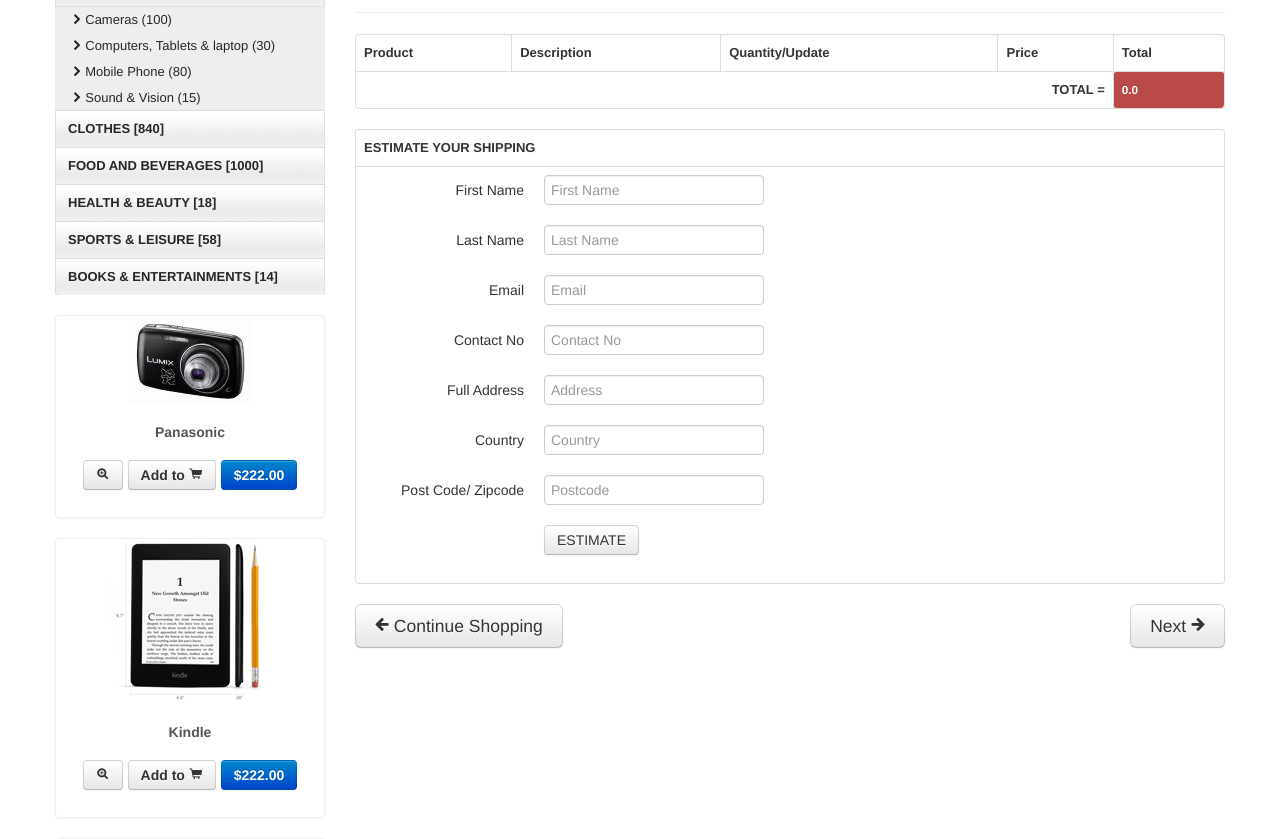
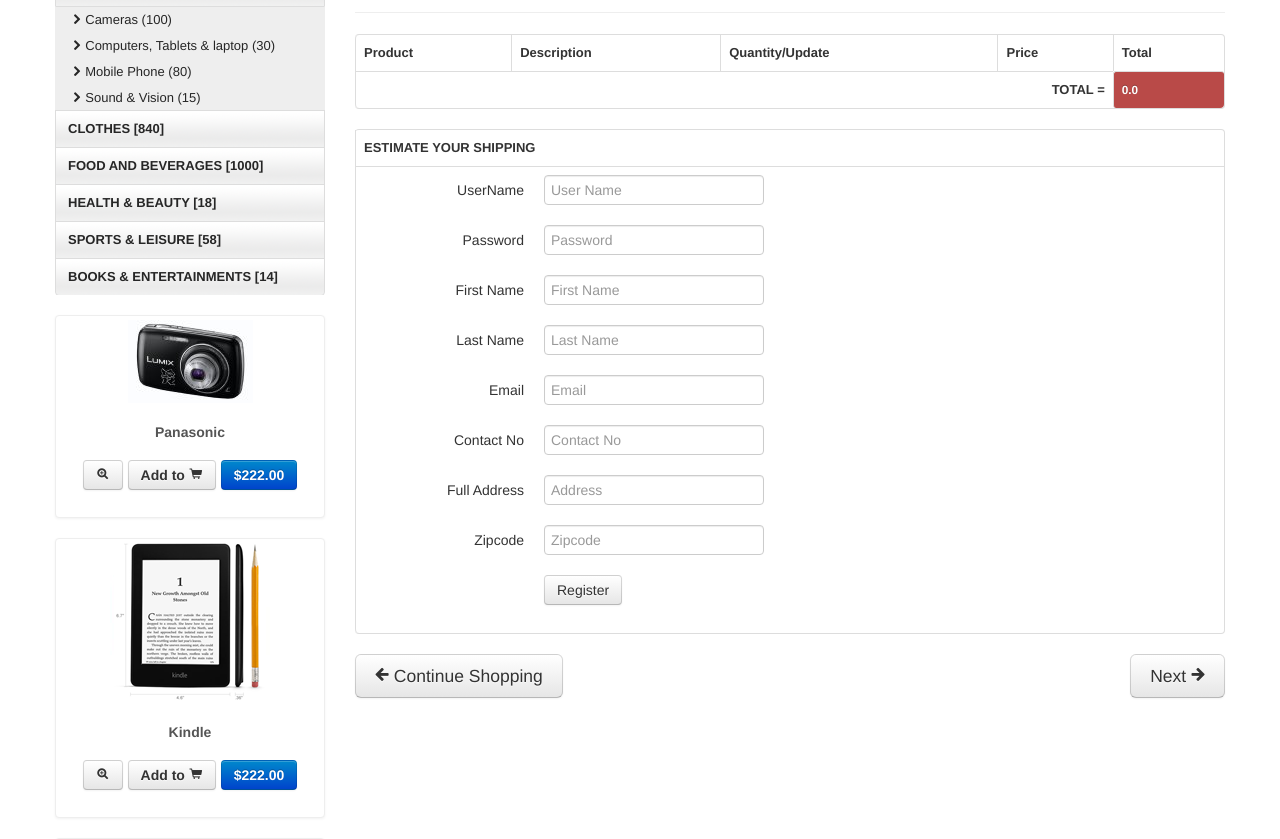
Before and after one commit to shoukhin93/Shopping-Cart, a Django app: page /product_summary/ in a window 1280 px wide. Shown: the part 215-1054 px from the top of the page. Run offline with Django 3.2, Linux system fonts and the light colour scheme.

Commit message:
saving user information to database done

```diff
--- a/B2E_Commerce/urls.py
+++ b/B2E_Commerce/urls.py
@@ -28,7 +28,7 @@
     path('product_summary/', views.product_summary, name="product_summary"),
     path('remove_cart_item/<int:id>/', views.remove_cart_item, name="remove_cart_item"),
     path('remove_all_cart_items/', views.remove_all_cart_items, name="remove_all_cart_items"),
-    path('add_shipping_info/', views.add_shipping_info, name="add_shipping_info"),
+    path('user_registration/', views.user_registration, name="user_registration"),
     path('admin/', admin.site.urls),
 ]
 
--- a/online_shopping_cart/admin.py
+++ b/online_shopping_cart/admin.py
@@ -1,6 +1,6 @@
 from django.contrib import admin
-from online_shopping_cart.models import Items, Information
+from online_shopping_cart.models import Items, UserInformation
 
 # Register your models here.
 admin.site.register(Items)
-admin.site.register(Information)
+admin.site.register(UserInformation)
--- a/online_shopping_cart/views.py
+++ b/online_shopping_cart/views.py
@@ -1,6 +1,6 @@
 from django.shortcuts import render, redirect
-from online_shopping_cart.forms import AddItems, AddShipplingInfo
-from online_shopping_cart.models import Items, Information
+from online_shopping_cart.forms import AddItems, UserInformationForm, UserRegistrationForm
+from online_shopping_cart.models import Items, UserInformation
 from django.contrib import messages
 from django.http import HttpResponseRedirect
 from django.urls import reverse
@@ -118,14 +118,43 @@
     return HttpResponseRedirect(reverse('product_summary'))
 
 
-def add_shipping_info(request):
-    if request.method == 'POST':
-        form = AddShipplingInfo(request.POST)
-        if form.is_valid():
-            form.save()
-            return HttpResponseRedirect(reverse('product_summary'))
+# def add_shipping_info(request):
+#     if request.method == 'POST':
+#         form = user_registration_form(request.POST)
+#         if form.is_valid():
+#             form.save()
+#             return HttpResponseRedirect(reverse('product_summary'))
+#         else:
+#             messages.error(request, form.errors)
+#             return HttpResponseRedirect(reverse('product_summary'))
+#
+#     return render(request, 'product_summary.html')
+
+
+def user_registration(request):
+    if request.method == "POST":
+        registration_form = UserRegistrationForm(data=request.POST)
+        user_information = UserInformationForm(data=request.POST)
+
+        if registration_form.is_valid() and user_information.is_valid():
+
+            # Registering user
+            user = registration_form.save()
+            user.set_password(user.password)
+            user.save()
+
+            # Saving Registered User data
+            temp = user_information.save(commit=False)
+            temp.user_id = user
+            temp.save()
+
         else:
-            messages.error(request, form.errors)
-            return HttpResponseRedirect(reverse('product_summary'))
+            messages.error(request, registration_form.errors)
+
+            # for message in messages:
+            print(registration_form.errors)
+            print(user_information.errors)
+
+        return HttpResponseRedirect(reverse('product_summary'))
 
     return render(request, 'product_summary.html')
--- a/templates/product_summary.html
+++ b/templates/product_summary.html
@@ -234,7 +234,20 @@
                     </tr>
                     <tr>
                         <td>
-                            <form class="form-horizontal" action="/add_shipping_info/" method="post">
+                            <form class="form-horizontal" action="/user_registration/" method="post">
+                                {% csrf_token %}
+                                <div class="control-group">
+                                    <label class="control-label" for="username">UserName </label>
+                                    <div class="controls">
+                                        <input type="text" name="username" id="username" placeholder="User Name">
+                                    </div>
+                                </div>
+                                 <div class="control-group">
+                                    <label class="control-label" for="password">Password </label>
+                                    <div class="controls">
+                                        <input type="password" name="password" id="password" placeholder="Password">
+                                    </div>
+                                </div>
                                 <div class="control-group">
                                     <label class="control-label" for="first_name">First Name </label>
                                     <div class="controls">
@@ -265,21 +278,17 @@
                                         <input name="full_address" type="text" id="full_address" placeholder="Address">
                                     </div>
                                 </div>
-                                <div class="control-group">
-                                    <label class="control-label" for="inputCountry">Country </label>
+                                 <div class="control-group">
+                                    <label class="control-label" for="zipcode">Zipcode</label>
                                     <div class="controls">
-                                        <input type="text" id="inputCountry" placeholder="Country">
+                                        <input name="zipcode" type="text" id="zipcode" placeholder="Zipcode">
                                     </div>
                                 </div>
-                                <div class="control-group">
-                                    <label class="control-label" for="inputPost">Post Code/ Zipcode </label>
-                                    <div class="controls">
-                                        <input type="text" id="inputPost" placeholder="Postcode">
-                                    </div>
-                                </div>
+
+
                                 <div class="control-group">
                                     <div class="controls">
-                                        <button type="submit" class="btn">ESTIMATE</button>
+                                        <button type="submit" class="btn">Register</button>
                                     </div>
                                 </div>
                             </form>
```
Also changed, not shown: online_shopping_cart/forms.py (+11 -4 lines), online_shopping_cart/models.py (+5 -3 lines), db.sqlite3, online_shopping_cart/migrations/0008_auto_20180331_1130.py (added), online_shopping_cart/migrations/0009_auto_20180331_1635.py (added).
